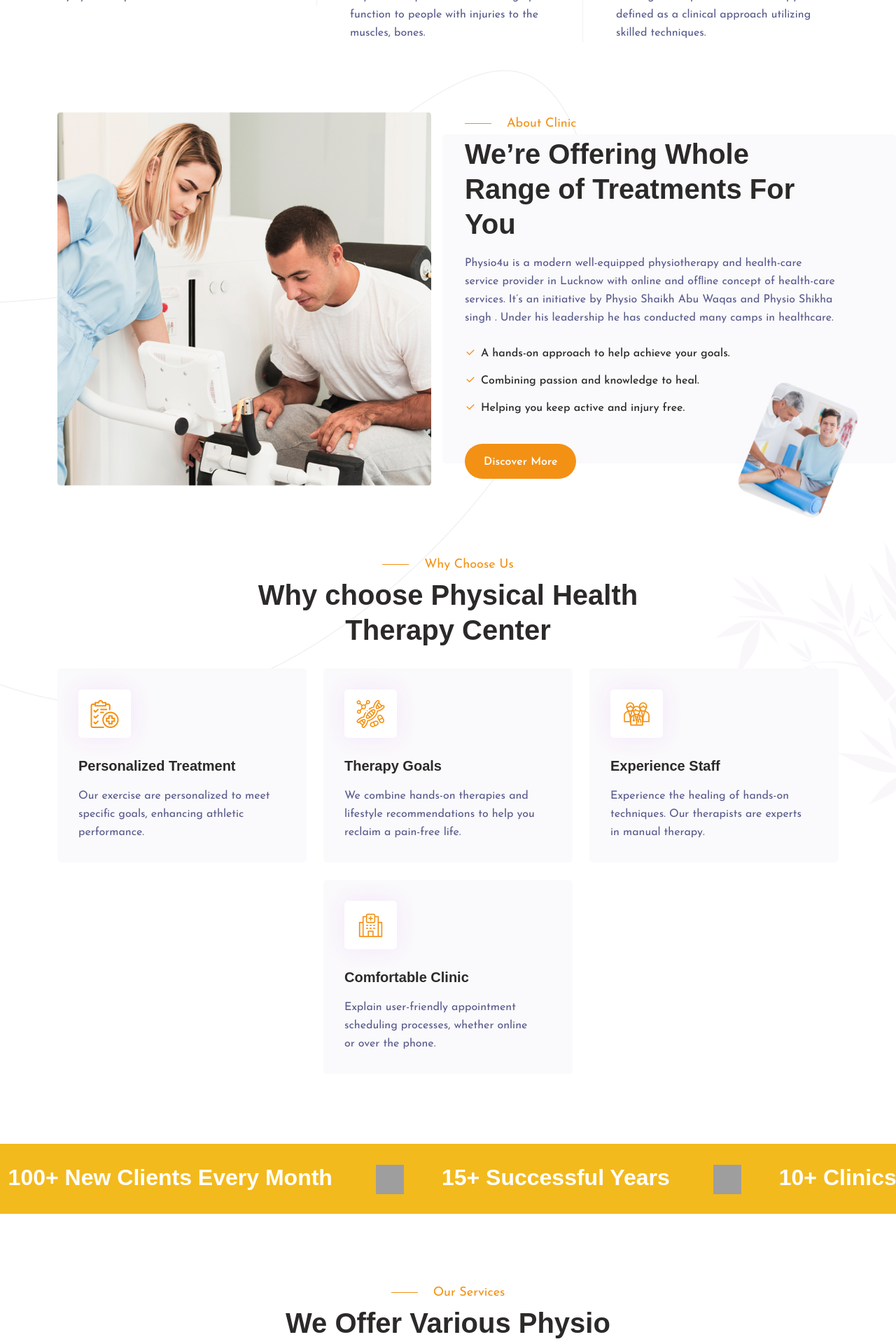
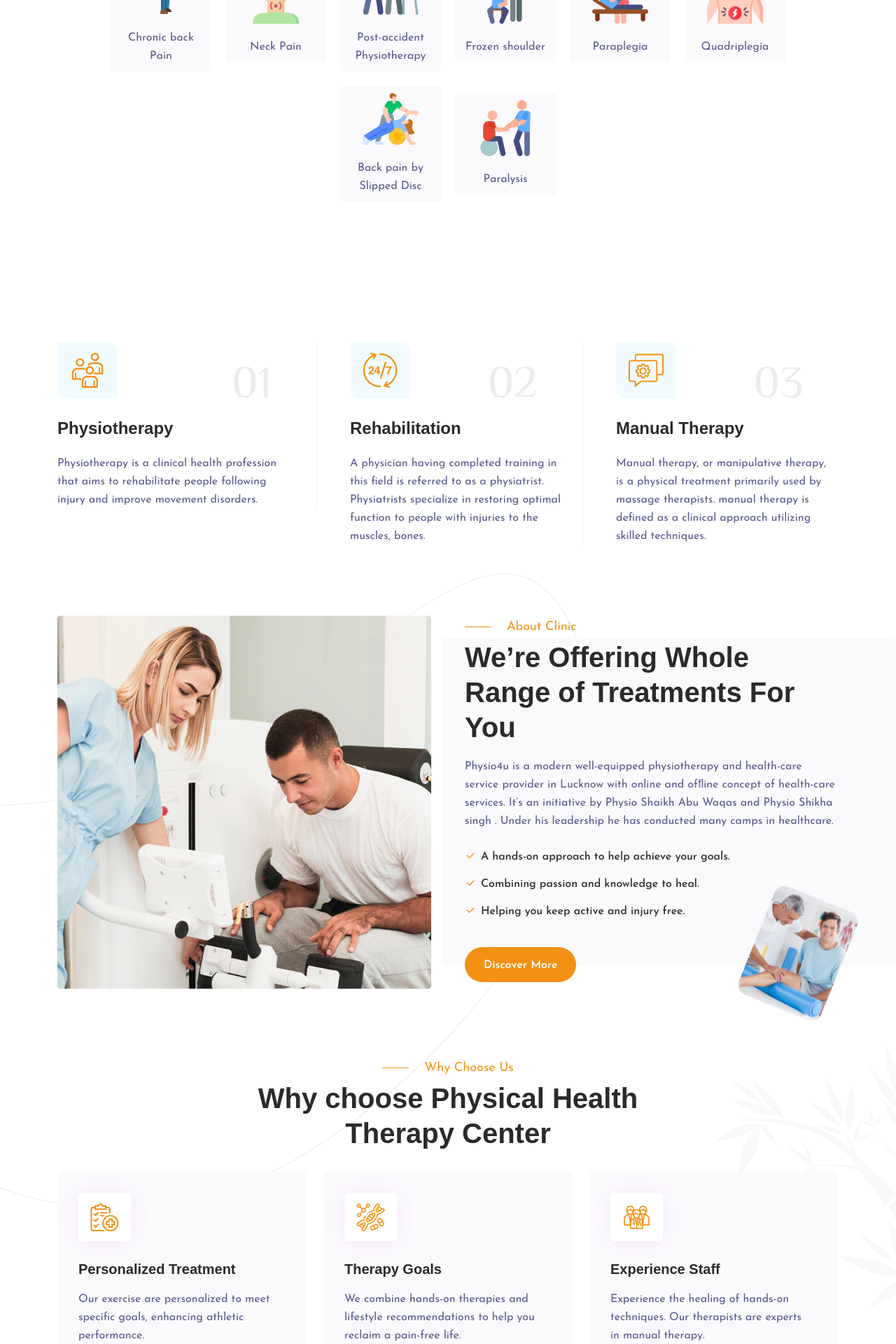
Before and after one commit to khanzafer448/Physio4U, a React (Vite) app: page / in a window 1280 px wide. Shown: the part 2140-4060 px from the top of the page at 70% size. Built offline with nearby package versions, Linux system fonts and the light colour scheme; grey boxes are pictures that could not be loaded; a web font is replaced by a local one.

Commit message:
service update

```diff
--- a/src/pages/home.jsx
+++ b/src/pages/home.jsx
@@ -14,11 +14,11 @@ const Home = () => {
     <Layout>
       <HeroBanner />
       <AppointmentForm />
+      <OurService />
       <Feature />
       <About />
       <WhyUS />
       <MoveText />
-      <OurService />
       <IntroVideo />
       {/* <OurTeam /> */}
     </Layout>
```
